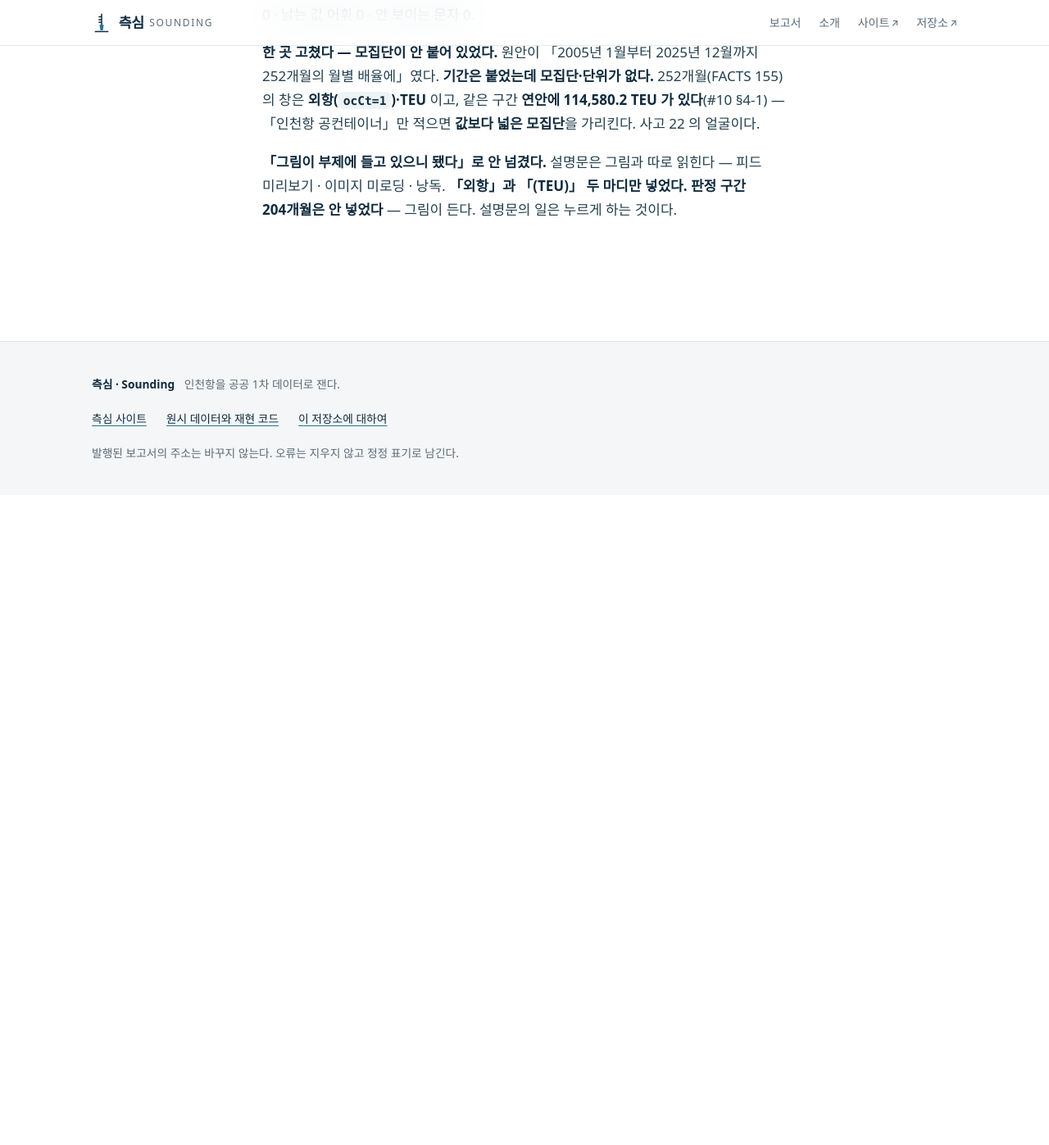
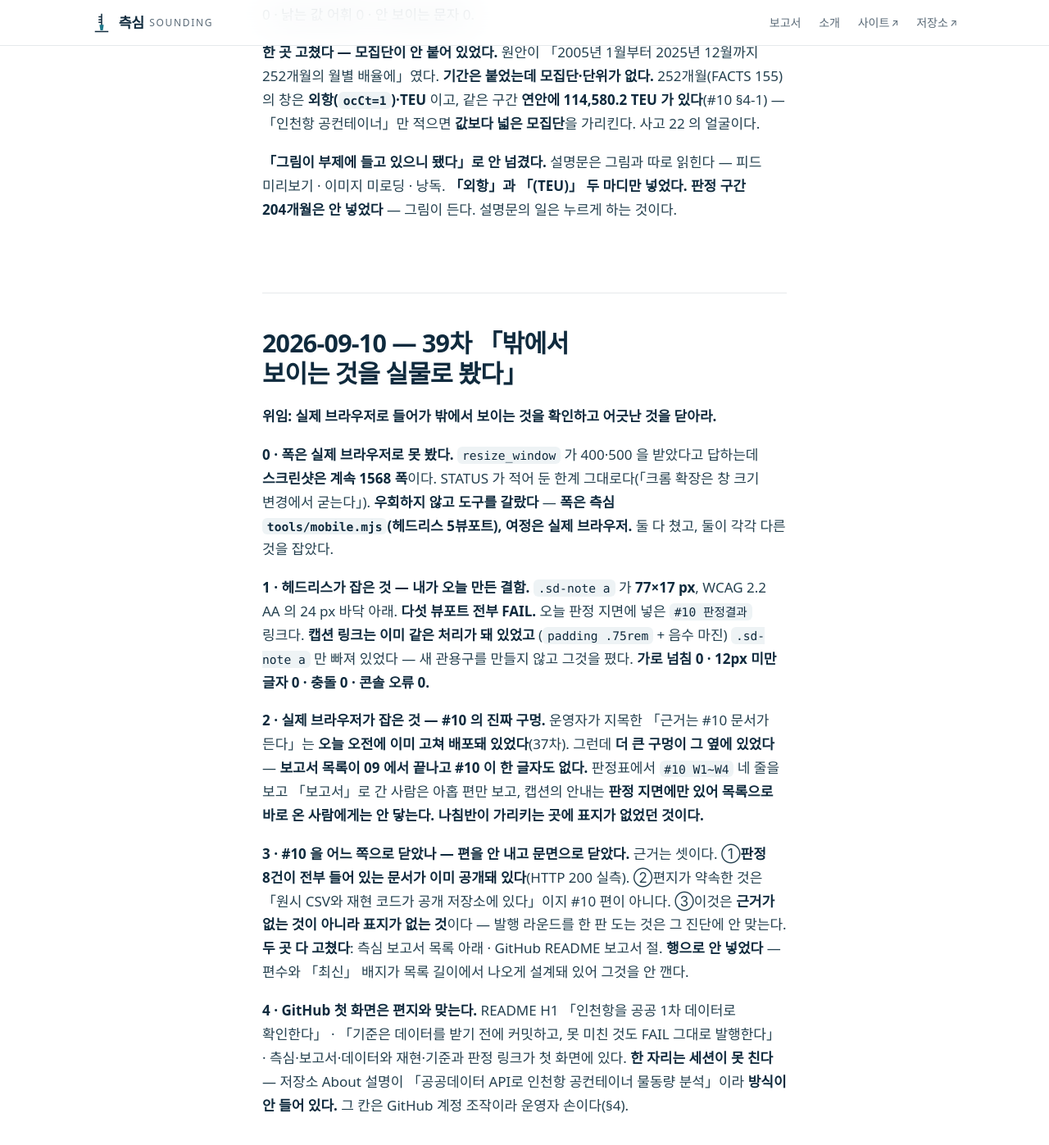
Before and after one commit to jisangj03-dev/incheon-port-analysis, a Jekyll site: the page built from docs/작업기록.md, in a window 1280 px wide and 1400 px high, scrolled down 116653 px. Shown: the top 1397 px of the window at 82% size. Built offline with Jekyll 4.4.1, drawn with Linux system fonts in a browser that asks for light colours; some web fonts are replaced; our own code applies the rules of GitHub Pages for plain Markdown files; before the commit the page ends 117257 px from its top, so only the background shows below that.

Commit message:
fix(README): 보고서 절에 #10 이 없었다 — 판정표가 가리키는 곳에 표지를 세운다
측심 판정표의 `#10 W1~W4` 네 줄을 보고 저장소로 온 사람이 **README 보고서 절에서
#10 을 한 글자도 못 찾는다.** 측심 목록과 같은 구멍이고, 같은 방식으로 닫았다 —
**기준 넷과 판정(W1 PASS · W2·W3·W4 FAIL), 그리고 `docs/10_판정결과.md` 를 가리킨다.**

**편을 안 내고 문면으로 닫은 근거 셋** — ①판정 8건이 전부 든 문서가 이미 공개돼 있다
(HTTP 200 실측) ②편지가 약속한 것은 「원시 CSV와 재현 코드가 공개 저장소에 있다」이지
#10 편이 아니다 ③**근거가 없는 것이 아니라 표지가 없는 것**이라 발행 라운드는 진단에 안 맞는다.

경위 = `docs/작업기록.md` 「39차」.

Co-Authored-By: Claude Opus 5 (1M context) <noreply@anthropic.com>
Claude-Session: https://claude.ai/code/session_01KFYvgjL5ghepZqAvxg2a7P

```diff
--- a/docs/작업기록.md
+++ b/docs/작업기록.md
@@ -2596,3 +2596,38 @@ FAIL 은 채운 칩, PASS 는 테두리 칩 + 글리프 + 낱말. 남은 두 색
 **「그림이 부제에 들고 있으니 됐다」로 안 넘겼다.** 설명문은 그림과 따로 읽힌다 —
 피드 미리보기 · 이미지 미로딩 · 낭독. **「외항」과 「(TEU)」 두 마디만 넣었다.**
 **판정 구간 204개월은 안 넣었다** — 그림이 든다. 설명문의 일은 누르게 하는 것이다.
+
+## 2026-09-10 — 39차 「밖에서 보이는 것을 실물로 봤다」
+
+**위임: 실제 브라우저로 들어가 밖에서 보이는 것을 확인하고 어긋난 것을 닫아라.**
+
+**0 · 폭은 실제 브라우저로 못 봤다.** `resize_window` 가 400·500 을 받았다고 답하는데
+**스크린샷은 계속 1568 폭**이다. STATUS 가 적어 둔 한계 그대로다(「크롬 확장은 창 크기
+변경에서 굳는다」). **우회하지 않고 도구를 갈랐다** — **폭은 측심 `tools/mobile.mjs`(헤드리스
+5뷰포트), 여정은 실제 브라우저.** 둘 다 쳤고, 둘이 각각 다른 것을 잡았다.
+
+**1 · 헤드리스가 잡은 것 — 내가 오늘 만든 결함.**
+`.sd-note a` 가 **77×17 px**, WCAG 2.2 AA 의 24 px 바닥 아래. **다섯 뷰포트 전부 FAIL.**
+오늘 판정 지면에 넣은 `#10 판정결과` 링크다. **캡션 링크는 이미 같은 처리가 돼 있었고**
+(`padding .75rem` + 음수 마진) `.sd-note a` 만 빠져 있었다 — 새 관용구를 만들지 않고 그것을 폈다.
+*가로 넘침 0 · 12px 미만 글자 0 · 충돌 0 · 콘솔 오류 0.*
+
+**2 · 실제 브라우저가 잡은 것 — #10 의 진짜 구멍.**
+운영자가 지목한 「근거는 #10 문서가 든다」는 **오늘 오전에 이미 고쳐 배포돼 있었다**(37차).
+그런데 **더 큰 구멍이 그 옆에 있었다** — **보고서 목록이 09 에서 끝나고 #10 이 한 글자도 없다.**
+판정표에서 `#10 W1~W4` 네 줄을 보고 「보고서」로 간 사람은 아홉 편만 보고, 캡션의 안내는
+**판정 지면에만 있어 목록으로 바로 온 사람에게는 안 닿는다.**
+**나침반이 가리키는 곳에 표지가 없었던 것이다.**
+
+**3 · #10 을 어느 쪽으로 닫았나 — 편을 안 내고 문면으로 닫았다.**
+근거는 셋이다. ①**판정 8건이 전부 들어 있는 문서가 이미 공개돼 있다**(HTTP 200 실측).
+②편지가 약속한 것은 「원시 CSV와 재현 코드가 공개 저장소에 있다」이지 #10 편이 아니다.
+③이것은 **근거가 없는 것이 아니라 표지가 없는 것**이다 — 발행 라운드를 한 판 도는 것은
+그 진단에 안 맞는다. **두 곳 다 고쳤다**: 측심 보고서 목록 아래 · GitHub README 보고서 절.
+**행으로 안 넣었다** — 편수와 「최신」 배지가 목록 길이에서 나오게 설계돼 있어 그것을 안 깬다.
+
+**4 · GitHub 첫 화면은 편지와 맞는다.** README H1 「인천항을 공공 1차 데이터로 확인한다」 ·
+「기준은 데이터를 받기 전에 커밋하고, 못 미친 것도 FAIL 그대로 발행한다」 ·
+측심·보고서·데이터와 재현·기준과 판정 링크가 첫 화면에 있다.
+**한 자리는 세션이 못 친다** — 저장소 About 설명이 「공공데이터 API로 인천항 공컨테이너
+물동량 분석」이라 **방식이 안 들어 있다.** 그 칸은 GitHub 계정 조작이라 운영자 손이다(§4).
```
Also changed, not shown: README.md (+2 -0 lines).
